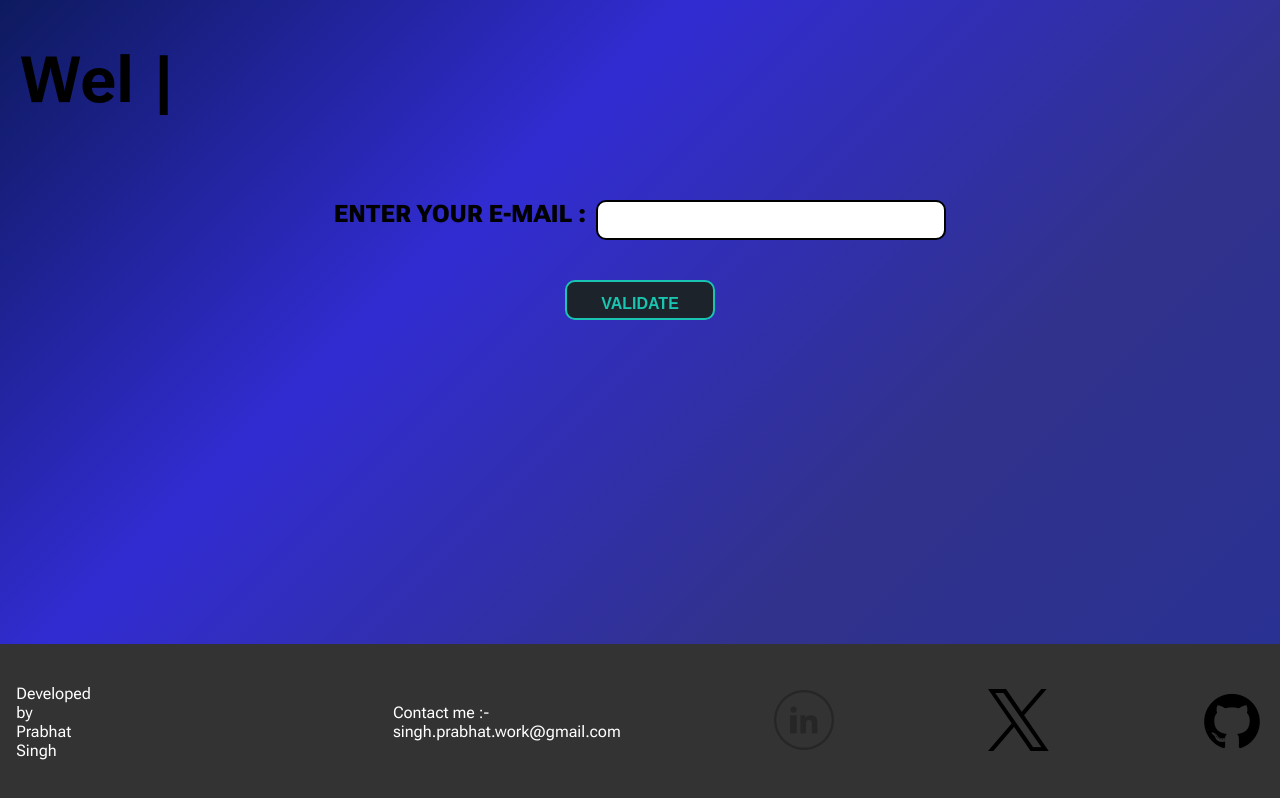
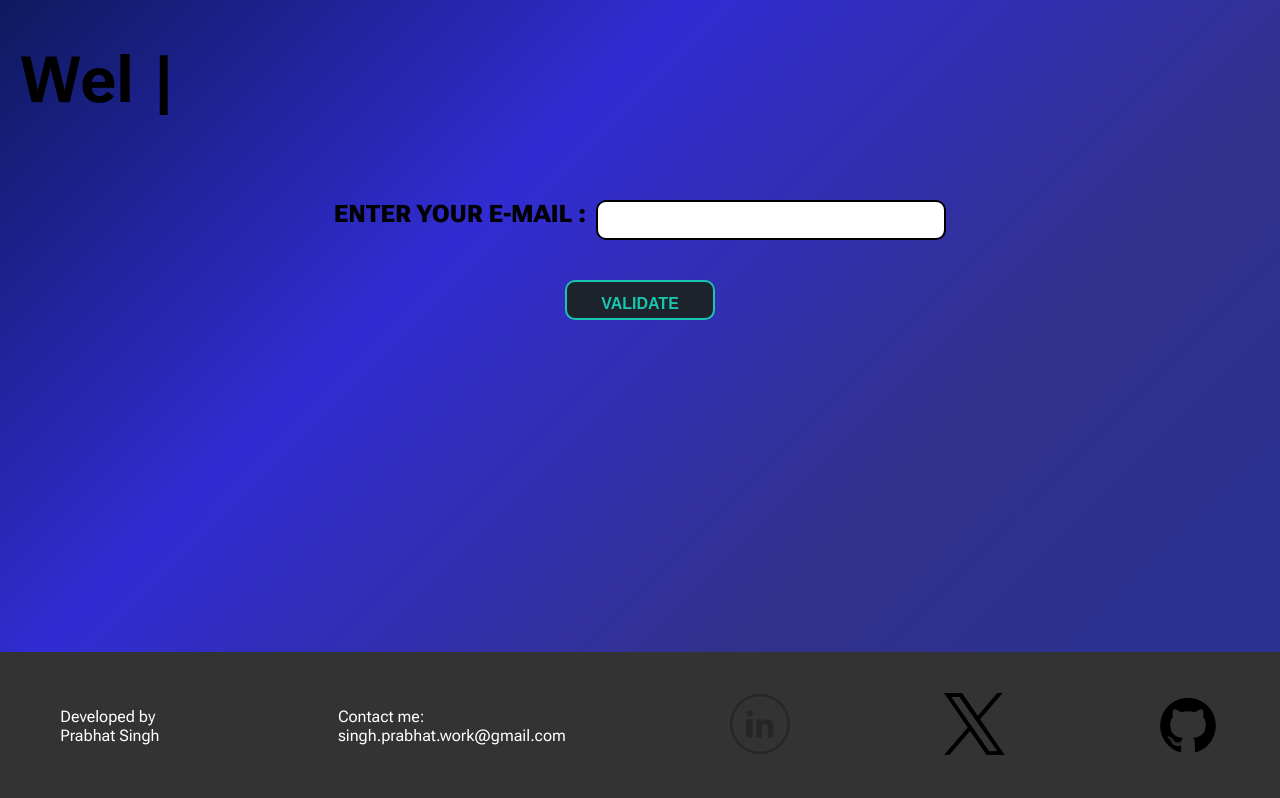
Before and after one commit to prabhatsingh415/Email_Validator, a plain HTML site: page index.html in a window 1280 px wide. Drawn offline with Linux system fonts and the light colour scheme.

Commit message:
fixed some issue

```diff
--- a/index.html
+++ b/index.html
@@ -31,8 +31,10 @@
     </main>
     <footer>
       <div id="footer_container">
-        <p id = "name">Developed by Prabhat Singh<P>
-        <p id = "Email">Contact me :- singh.prabhat.work@gmail.com</p>
+        <div class="footer-text">
+          <p>Developed by Prabhat Singh</p>
+          <p>Contact me: singh.prabhat.work@gmail.com</p>
+        </div>
         <div id = "linkdin"><a href = ""><img src="images/linkdin.png.png" alt="linkdin"></a></div>
         <div id = "x"> <a href=""><img src="images/X.png.png" alt="x"></a></div>
         <div id = "github"><a href = ""><img src="images/github.png.png" alt="github"></a></div>
--- a/styles.css
+++ b/styles.css
@@ -133,6 +133,11 @@ footer {
   align-items: center;
   justify-content: center;
 }
+.footer-text {
+  display: flex;
+  flex-direction: row;
+  gap: 25%;
+}
 
 #footer_container {
   display: flex;
```
